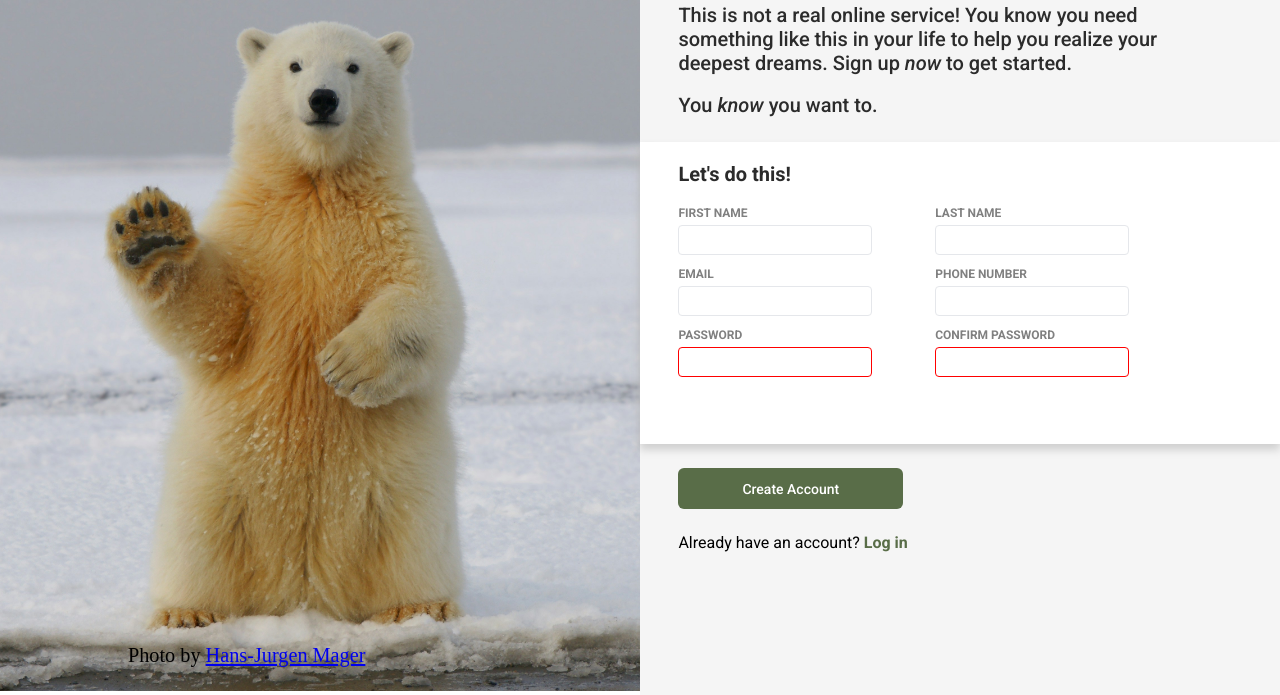
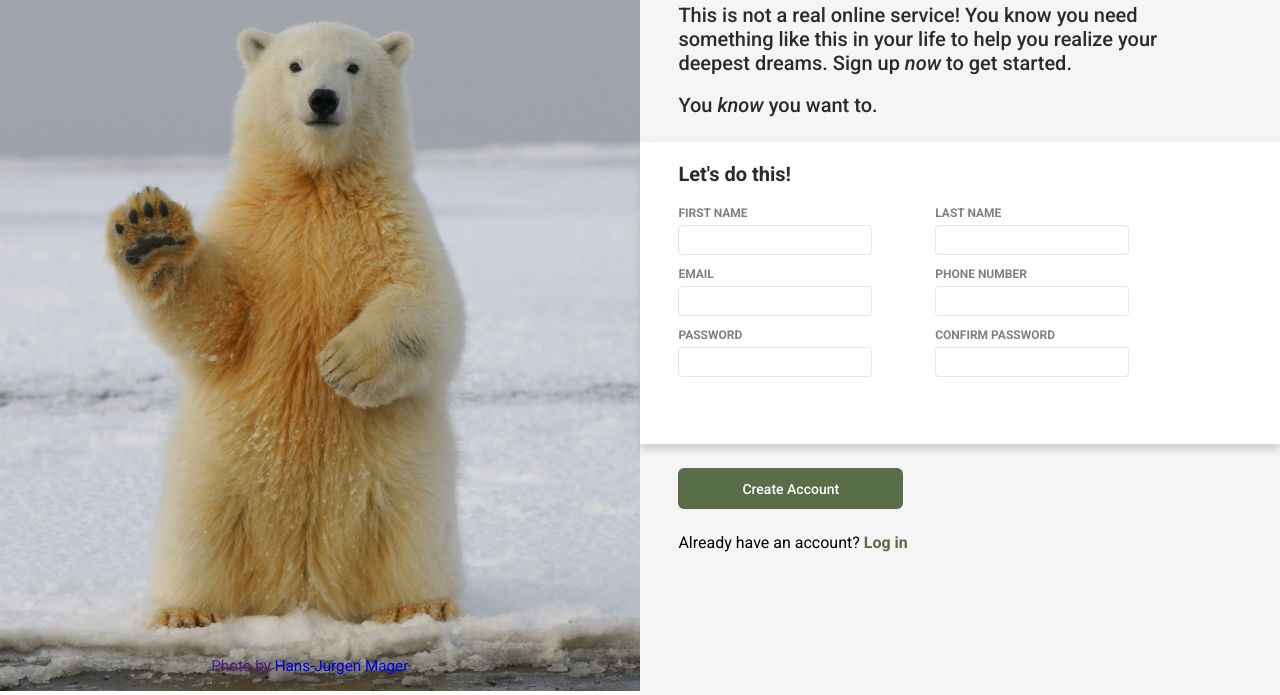
Before and after one commit to etheliachoi/odin-sign-up-form, a plain HTML site: page index.html in a window 1280 px wide. Shown: the part 109-804 px from the top of the page. Drawn offline with Linux system fonts and the light colour scheme.

Commit message:
Fix placement of image credit and add password validation

```diff
--- a/index.html
+++ b/index.html
@@ -22,7 +22,7 @@
 
         <div class="right-mid">
             <p>Let's do this!</p>
-            <form action="" method="post" class="form">
+            <form action="#" method="post" class="form" id="my-form">
                 <div class="field">
                     <label for="first-name">FIRST NAME</label>
                     <input type="text" name="first-name" id="first-name">
@@ -45,30 +45,32 @@
 
                 <div class="field">
                     <label for="pw">PASSWORD</label>
-                    <input type="text" name="pw" id="pw" required>
+                    <input type="password" name="pw" id="pw" pattern="[0-9a-fzA-Z]{8,12}" title="* Please enter a password with the combination of a-Z, A-Z, 0-9 and within 8-12 characters." required>
                 </div>
 
                 <div class="field">
                     <label for="pw-confirm">CONFIRM PASSWORD</label>
-                    <input type="text" name="pw-confirm" id="pw-confirm" required>
+                    <input type="password" name="pw-confirm" id="pw-confirm" pattern="[0-9a-fzA-Z]{8,12}" title="* Please enter a password with the combination of a-Z, A-Z, 0-9 and within 8-12 characters." required>
                 </div>
             </form>
         </div>
 
         <div class="right-bottom">
-                <button type="submit">Create Account</button>
+                <button type="submit" form="my-form">Create Account</button>
                 <p>Already have an account? <a href="https://www.theodinproject.com/lessons/node-path-intermediate-html-and-css-sign-up-form" target="_blank">Log in</a></p>
         </div>
     </div>
-    <div class="img-description">Photo by
-        <a href="https://unsplash.com/photos/polar-bear-on-snow-covered-ground-during-daytime-qQWV91TTBrE"
-        target="_blank">Hans-Jurgen Mager</a>
-    </div>
+
     <div class="background">
         <div class="content">
             <img src="odin-lined.png" alt="The Odin Project logo" class="logo">
             <p class="odin">ODIN</p>
         </div>
     </div>
+
+    <div class="img-description">Photo by
+        <a href="https://unsplash.com/photos/polar-bear-on-snow-covered-ground-during-daytime-qQWV91TTBrE"
+        target="_blank">Hans-Jurgen Mager</a>
+    </div>
 </body>
 </html>
--- a/styles.css
+++ b/styles.css
@@ -123,7 +123,7 @@
     box-shadow: 3px 3px 4px 1px rgba(128, 128, 128, 0.5);
 }
 
-.field input:invalid {
+.field input:required:user-invalid {
     border: 1.5px solid red;
 }
 
@@ -133,15 +133,8 @@
     object-fit: cover;
 }
 
-.img-description {
+.background {
     position: absolute;
-    bottom: 3vh;
-    left: 10%;
-    font-size: calc(10px + 0.8vw);
-}
-
-.background {
-    position: fixed;
     top: 20px;
     left: 0;
     height: 10%;
@@ -170,4 +163,18 @@
     font-size: calc(50% + 3.5vw);
     padding-top: 2%; /* added bc this font starts at a diff baseline */
     font-family: Norse;
+    color: var(--black);
 }
+
+.img-description {
+    position: absolute;
+    bottom: 2%;
+    left: 16.5%;
+    font-size: calc(5px + 0.8vw);
+    font-family: Roboto, sans-serif;
+    color: rgb(80, 25, 135, 1);
+}
+
+.img-description a {
+    text-decoration: none;
+}
```
